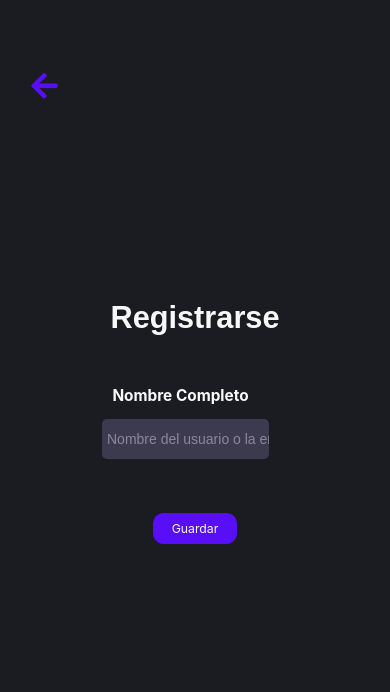
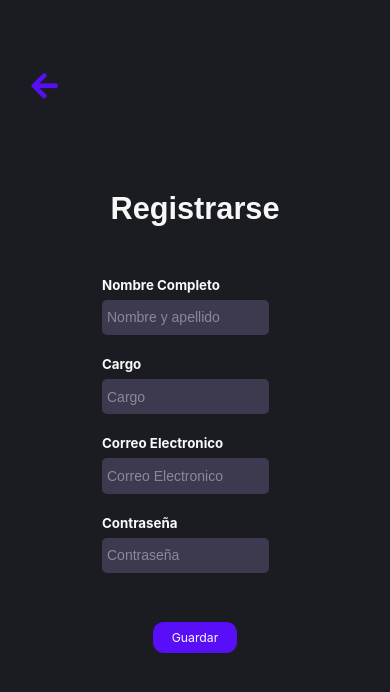
Before and after one commit to Getial/Admos-App, a React Native app: screen /Register in a window 390 px wide. Shown: the top 692 px of the page. Built offline with nearby package versions, Linux system fonts and the light colour scheme.

Commit message:
progress in register screen

```diff
--- a/src/screens/AddNewOrder/NewClientRegister.js
+++ b/src/screens/AddNewOrder/NewClientRegister.js
@@ -94,7 +94,7 @@ export default function NewClientRegister({ navigation }) {
             <View>
               <Text style={styles.labelText}>Nombre Completo</Text>
               <TextInput
-                placeholder="Nombre del usuario o la empresa"
+                placeholder="Nombre del cliente o la empresa"
                 placeholderTextColor={colors[theme].placeholder}
                 style={styles.input}
                 value={formik.values.fullName}
--- a/src/screens/Auth/RegisterScreen.js
+++ b/src/screens/Auth/RegisterScreen.js
@@ -36,14 +36,49 @@ export default function RegisterScreen({ navigation }) {
       </Pressable>
       <Text style={styles.title}>Registrarse</Text>
       <View>
+        {/* fullname */}
         <View>
           <Text style={styles.labelText}>Nombre Completo</Text>
           <TextInput
-            placeholder="Nombre del usuario o la empresa"
+            placeholder="Nombre y apellido"
             placeholderTextColor={colors[theme].placeholder}
             style={styles.input}
-            value={formik.values.fullName}
+            value={formik.values.fullname}
             onChangeText={(text) => formik.setFieldValue("fullname", text)}
+          />
+        </View>
+        {/* occupation */}
+        <View>
+          <Text style={styles.labelText}>Cargo</Text>
+          <TextInput
+            placeholder="Cargo"
+            placeholderTextColor={colors[theme].placeholder}
+            style={styles.input}
+            value={formik.values.occupation}
+            onChangeText={(text) => formik.setFieldValue("occupation", text)}
+          />
+        </View>
+        {/* email */}
+        <View>
+          <Text style={styles.labelText}>Correo Electronico</Text>
+          <TextInput
+            placeholder="Correo Electronico"
+            placeholderTextColor={colors[theme].placeholder}
+            style={styles.input}
+            value={formik.values.email}
+            onChangeText={(text) => formik.setFieldValue("email", text)}
+          />
+        </View>
+        {/* password */}
+        <View>
+          <Text style={styles.labelText}>Contraseña</Text>
+          <TextInput
+            placeholder="Contraseña"
+            placeholderTextColor={colors[theme].placeholder}
+            secureTextEntry
+            style={styles.input}
+            value={formik.values.password}
+            onChangeText={(text) => formik.setFieldValue("password", text)}
           />
         </View>
       </View>
@@ -59,6 +94,8 @@ export default function RegisterScreen({ navigation }) {
 
 function initialValues() {
   return {
+    fullname: "",
+    occupation: "",
     email: "",
     password: "",
   };
@@ -92,19 +129,19 @@ const styles = StyleSheet.create({
   labelText: {
     color: colors[theme].subtitle,
     // width: "50%",
-    fontSize: moderateScale(15),
+    fontSize: moderateScale(13),
     fontWeight: "bold",
-    marginHorizontal: horizontalScale(10),
-    marginBottom: verticalScale(10),
+    // marginHorizontal: horizontalScale(10),
+    marginBottom: verticalScale(5),
   },
   input: {
     backgroundColor: colors[theme].input,
     color: colors[theme].text,
     width: "90%",
-    height: 40,
+    height: verticalScale(25),
     borderRadius: 5,
     paddingLeft: 5,
-    marginBottom: 25,
+    marginBottom: verticalScale(15),
     fontFamily: fontFamily,
   },
   button: {
```
